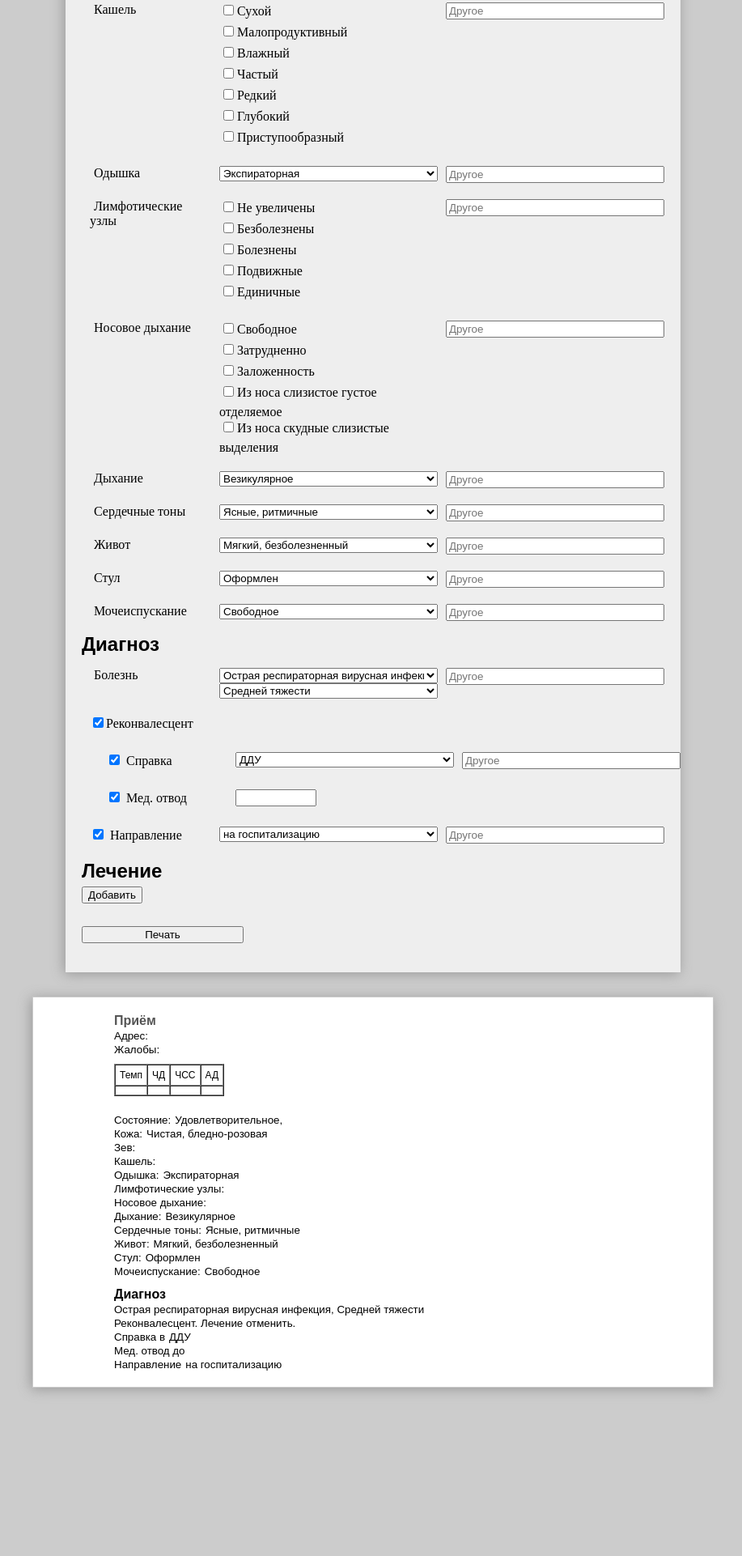
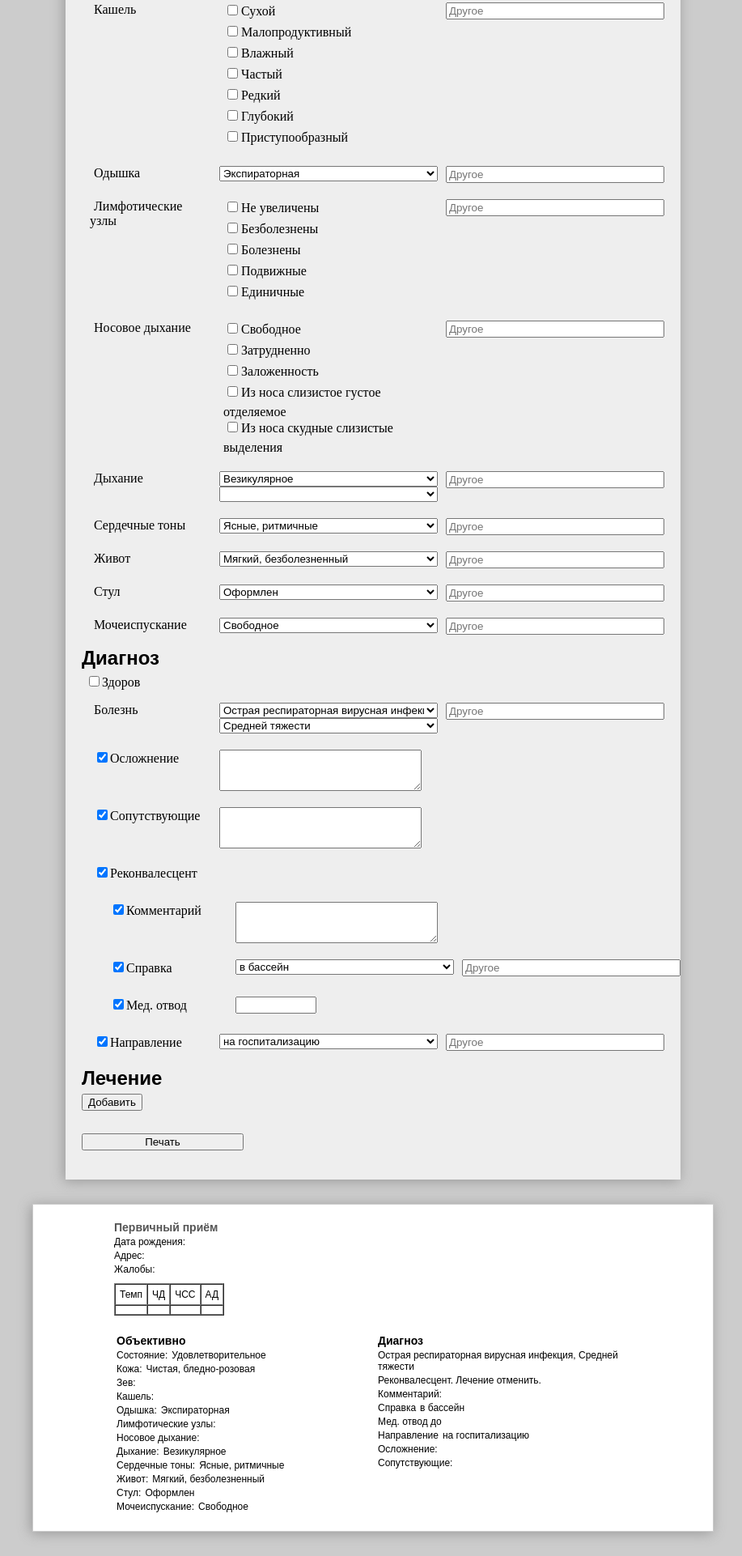
Before and after one commit to zuick/Med-card-generator, a plain HTML site: page index.html in a window 1280 px wide. Shown: the part 552-2474 px from the top of the page at 81% size, without its empty margins (179-1096 px from the left). Before the commit the page ends 2296 px from the top, so only its background shows below. Drawn offline with Linux system fonts and the light colour scheme.

Commit message:
0.8 bug fix

```diff
--- a/css/param-box.css
+++ b/css/param-box.css
@@ -7,6 +7,7 @@
 .param-box input { margin-bottom: 10px; }
 .param-box input.small{ width: 50px; margin-right: 10px; }
 .param-box input.middle{ margin:0; width: 100px; }
+.param-box input.middle.large { margin:0; width: 350px; }
 .param-box input.standart{ margin:0; width: 200px; }
 .param-box input.large{ margin:0; width: 500px; }
 .param-box table.parameters input.custom-input{ margin:0; width: 270px; }
@@ -20,13 +21,10 @@
 .param-box table.lechenie td input[type=button] { margin: 10px 0; }
 .param-box table.lechenie { border-spacing: 0; }
 .param-box .checkboxes input { width: 15px; }
-
+.param-box .checkboxes label { display: block; }
+.param-box textarea { width: 250px; }
 .param-box table.parameters { border-spacing: 0px; }
 .param-box table.parameters td { border-bottom: 1 dotted #777; vertical-align: top; padding: 10px 0 10px 10px; min-width: 150px; }
-
 .param-box .sub { padding-left: 20px; }
 .param-box .date-wrapper { float: right; }
-@media print{
-    div.param-box { display: none; }
-    .text-box { width: 100%; padding: 0; margin: 0; border: 0; border-bottom: 1px solid #CCC; height: 50%;}
-}
+@media print{ div.param-box { display: none; } }
--- a/css/text-box.css
+++ b/css/text-box.css
@@ -11,23 +11,21 @@
 
 .text-box{ background-color: #FFF; }
 .text-box  .date,
-.text-box h1 { font-size: 12pt; color: #555; margin: 0; }
-.text-box h2{ font-size: 12pt; margin: 0; }
+.text-box h1 { font-size: 14px; color: #555; margin: 0; }
+.text-box h2{ font-size: 14px; margin: 0; }
 .text-box p { margin: 2px 0 2px 0; }
 .text-box div {
-    margin: 0;
-    margin-right: 5px;
     font-family:arial;
-    font-size: 10pt;
+    font-size: 12px;
+    margin: 3px 0 0 0;
 }
 .text-box div pre {
     margin: 0;
     margin-right: 5px;
     display: inline;
     font-family:arial;
-    font-size: 10pt;
+    font-size: 12px;
 }
-.text-box div { margin: 2px 0 0 0; }
 .text-box  .date {
     display: inline;
     float: right;
@@ -35,3 +33,9 @@
 }
 .text-box div.separator { height: 10px; }
 .text-box div.small { font-size: 9pt; }
+
+.text-box table.result td{ vertical-align: top; width: 50%; }
+.text-box table.result { width: 90%; }
+@media print{
+    .text-box { width: 90%; padding: 0 50px 0 50px; margin: 0; border: 0; height: 0;}
+}
--- a/index.html
+++ b/index.html
@@ -1,6 +1,6 @@
 <HTML>
     <HEAD>
-	    <TITLE>Шаблонизатор медицинских карт v0.7</TITLE>
+	<TITLE>Шаблонизатор медицинских карт v0.8</TITLE>
 	<meta http-equiv="content-type" content="text/html; charset=utf-8"/>
 	<LINK href="css/style.css" rel="stylesheet" type="text/css">
 	<LINK href="css/text-box.css" rel="stylesheet" type="text/css">
@@ -16,12 +16,15 @@
 	    <form action="#" id="params">
 		<h1>Заголовок</h1>
 		<div class="row-720">
-		    <label for="priem">Приём</label><input id="priem" type="radio" name="type" value="Приём" checked/>
-		    <label for="vysov">Вызов</label><input id="vysov" type="radio" name="type" value="Вызов" >
+		    <label for="priem">Первичный приём<input id="per-priem" type="radio" name="type" value="Первичный приём" checked/></label>
+		    <label for="priem">Повторный приём<input id="pov-priem" type="radio" name="type" value="Повторный приём"/></label>
+		    <label for="vysov">Вызов<input id="vysov" type="radio" name="type" value="Вызов" ></label>
+		    <label for="aktivno">Активно<input id="aktivno" type="radio" name="type" value="Активно" ></label>
 		    <div class="date-wrapper"><label for="date">Дата</label><input id="date" type="text" class="middle" /></div>
 		</div>
 		<div class="row-720">
-		    <label for="name">ФИО</label><input id="name" type="text" class="large"/>
+		    <label for="name">ФИО</label><input id="name" type="text" class="middle large"/>
+		    <div class="date-wrapper"><label for="person-date">Дата рождения</label><input id="person-date" type="text" class="middle" /></div>
 		</div>
 		<div class="row-720">
 		    <label for="adres">Адрес</label><input class="large" id="adres" type="text"/>
@@ -72,11 +75,11 @@
 			<td><label for="zev">Зев</label></td>
 			<td>
 			    <div id="zev" class="checkboxes" >
-					    <div><input type="checkbox" value="Умеренно-гиперемирован" >Умеренно-гиперемирован</input></div>
-					    <div><input type="checkbox" value="Ярко-гиперемирован" >Ярко-гиперемирован</input></div>
-					    <div><input type="checkbox" value="Зернистость задней стенки глотки" >Зернистость задней стенки глотки</input></div>
-					    <div><input type="checkbox" value="Слизь по задней стенке глотки" >Слизь по задней стенке глотки</input></div>
-					    <div><input type="checkbox" value="Чистый, розовый" >Чистый, розовый</input></div>
+				<label><input type="checkbox" value="Умеренно-гиперемирован" />Умеренно-гиперемирован</label>
+				<label><input type="checkbox" value="Ярко-гиперемирован" />Ярко-гиперемирован</label>
+				<label><input type="checkbox" value="Зернистость задней стенки глотки" />Зернистость задней стенки глотки</label>
+				<label><input type="checkbox" value="Слизь по задней стенке глотки" />Слизь по задней стенке глотки</label>
+				<label><input type="checkbox" value="Чистый, розовый" />Чистый, розовый</label>
 			    </div>
 			</td>
 		    </tr>
@@ -84,13 +87,13 @@
 			<td><label for="kash">Кашель</label></td>
 			<td>
 			    <div id="kash" class="checkboxes">
-					    <div><input type="checkbox" value="Сухой" >Сухой</input></div>
-					    <div><input type="checkbox" value="Малопродуктивный" >Малопродуктивный</input></div>
-					    <div><input type="checkbox" value="Влажный" >Влажный</input></div>
-					    <div><input type="checkbox" value="Частый" >Частый</input></div>
-					    <div><input type="checkbox" value="Редкий" >Редкий</input></div>
-					    <div><input type="checkbox" value="Глубокий" >Глубокий</input></div>
-					    <div><input type="checkbox" value="Приступообразный" >Приступообразный</input></div>
+				<label><input type="checkbox" value="Сухой" />Сухой</label>
+				<label><input type="checkbox" value="Малопродуктивный" />Малопродуктивный</label>
+				<label><input type="checkbox" value="Влажный" />Влажный</label>
+				<label><input type="checkbox" value="Частый" />Частый</label>
+				<label><input type="checkbox" value="Редкий" />Редкий</label>
+				<label><input type="checkbox" value="Глубокий" />Глубокий</label>
+				<label><input type="checkbox" value="Приступообразный" />Приступообразный</label>
 			    </div>
 			</td>
 		    </tr>
@@ -107,11 +110,11 @@
 			<td><label for="limf">Лимфотические узлы</label></td>
 			<td>
 			    <div id="limf" class="checkboxes">
-					    <div><input type="checkbox" value="Не увеличены" >Не увеличены</input></div>
-					    <div><input type="checkbox" value="Безболезнены" >Безболезнены</input></div>
-					    <div><input type="checkbox" value="Болезнены" >Болезнены</input></div>
-					    <div><input type="checkbox" value="Подвижные" >Подвижные</input></div>
-					    <div><input type="checkbox" value="Единичные" >Единичные</input></div>
+				<label><input type="checkbox" value="Не увеличены" />Не увеличены</label>
+				<label><input type="checkbox" value="Безболезнены" />Безболезнены</label>
+				<label><input type="checkbox" value="Болезнены" />Болезнены</label>
+				<label><input type="checkbox" value="Подвижные" />Подвижные</label>
+				<label><input type="checkbox" value="Единичные" />Единичные</label>
 			    </div>
 			</td>
 		    </tr>
@@ -119,29 +122,36 @@
 			<td><label for="nosd">Носовое дыхание</label></td>
 			<td>
 			    <div id="nosd" class="checkboxes">
-					    <div><input type="checkbox" value="Свободное" >Свободное</input></div>
-					    <div><input type="checkbox" value="Затрудненно" >Затрудненно</input></div>
-					    <div><input type="checkbox" value="Заложенность" >Заложенность</input></div>
-					    <div><input type="checkbox" value="Из носа слизистое густое отделяемое" >Из носа слизистое густое отделяемое</input></div>
-					    <div><input type="checkbox" value="Из носа скудные слизистые выделения" >Из носа скудные слизистые выделения</input></div>
+				<label><input type="checkbox" value="Свободное" />Свободное</label>
+				<label><input type="checkbox" value="Затрудненно" />Затрудненно</label>
+				<label><input type="checkbox" value="Заложенность" />Заложенность</label>
+				<label><input type="checkbox" value="Из носа слизистое густое отделяемое" />Из носа слизистое густое отделяемое</label>
+				<label><input type="checkbox" value="Из носа скудные слизистые выделения" />Из носа скудные слизистые выделения</label>
 			    </div>
 			</td>
 		    </tr>
 		    <tr>
 			<td><label for="dyha">Дыхание</label></td>
-			    <td><select id="dyha" >
+			<td>
+			    <select id="dyha">
 				<option>Везикулярное</option>
 				<option>Пуэрильное</option>
-				    <option>Жёсткое, хрипы мелкопузырчатые</option>
-				    <option>Жёсткое, хрипы влажные, мелкопузырчатые</option>
-				    <option>Жёсткое, хрипы влажные</option>
-				    <option>Жёсткое, хрипы сухие</option>
-				    <option>Жёсткое, хрипы сухие, свистящие</option>
-				    <option>Жёсткое, хрипы свистящие</option>
-				    <option>Жёсткое, хрипы крепитирующие</option>
-				    <option>Жёсткое, хрипы единичные сухие</option>
-				    <option>Жёсткое, хрипы единичные влажные</option>
-			    </select></td>
+				<option>Жёсткое</option>
+			    </select>
+			    <select  id="dyha-stepen">
+				<option></option>
+				<option>хрипов нет</option>
+				<option>хрипы мелкопузырчатые</option>
+				<option>хрипы влажные мелкопузырчатые</option>
+				<option>хрипы влажные</option>
+				<option>хрипы сухие</option>
+				<option>хрипы сухие свистящие</option>
+				<option>хрипы свистящие</option>
+				<option>хрипы крепитирующие</option>
+				<option>хрипы единичные сухие</option>
+				<option>хрипы единичные влажные</option>
+			    </select>
+			</td>
 		    </tr>
 		    <tr>
 			<td><label for="serd">Сердечные тоны</label></td>
@@ -179,6 +189,8 @@
 
 		<h1>Диагноз</h1>
 
+		<label><input id="diagnoz-zdorov" type="checkbox" name="diagnoz-zdorov"/>Здоров</label>
+		<div id="diagnoz-ne-zdorov">
 		    <table class="parameters">
 			<tbody>
 			    <tr>
@@ -204,30 +216,75 @@
 			    </tr>
 			    <tr>
 				<td>
-				<div><input id="reconv" type="checkbox" name="reconv" checked/>Реконвалесцент</div>
+				    <label><input type="checkbox" name="oslojn" checked/>Осложнение</label>
+				</td>
+				<td>
+				    <textarea id="oslojn" rows="3"></textarea>
+				</td>
+			    </tr>
+			    <tr>
+				<td>
+				    <label><input type="checkbox" name="soput" checked/>Сопутствующие</label>
+				</td>
+				<td>
+				    <textarea id="soput" rows="3"></textarea>
+				</td>
+			    </tr>
+			    <tr>
+				<td>
+				    <label><input id="zdorov-reconv" type="checkbox" name="zdorov-reconv" checked/>Реконвалесцент</label>
 				</td>
 			    </tr>
 			</tbody>
 		    </table>
-		<div id="zdorov" class="sub">
-		    <div class="row-720"><label for="yavka-comment">Комментарий</label><input id="yavka-comment" type="text" class="large" /></div>
-		    <div class="row-720"><label for="yavka">Явка</label><input id="yavka" type="text" class="middle" /></div>
-		</div>
 		    <div id="ne-zdorov" class="sub">
 			<table class="parameters">
 			    <tbody>
 				<tr>
-				<td><input type="checkbox" name="uchrejd" checked/><label for="uchrejd">Справка</label></td>
+				    <td>
+					<label><input type="checkbox" name="ne-zdorov-comment" checked/>Комментарий</label>
+				    </td>
+				    <td>
+					<textarea id="ne-zdorov-comment" rows="3"></textarea>
+				    </td>
+				</tr>
+				<tr>
+				    <td><label><input type="checkbox" name="yavka" checked/>Явка</label></td>
+				    <td>
+					<input id="yavka" type="text" class="middle" />
+				    </td>
+				</tr>
+			    </tbody>
+			</table>
+		    </div>
+		    <div id="zdorov" class="sub">
+			<table class="parameters">
+			    <tbody>
+				<tr>
+				    <td>
+					<label><input type="checkbox" name="zdorov-comment" checked/>Комментарий</label>
+				    </td>
+				    <td>
+					<textarea id="zdorov-comment" rows="3"></textarea>
+				    </td>
+				</tr>
+				<tr>
+				    <td><label><input type="checkbox" name="uchrejd" checked/>Справка</label></td>
 				    <td>
 					<select id="uchrejd" >
-					<option>ДДУ</option>
-					<option>Школа</option>
-					<option>Техникум</option>
+					    <option>в бассейн</option>
+					    <option>в муз. школу</option>
+					    <option>в худ. школу</option>
+					    <option>в спорт. секцию</option>
+					    <option>в худ. гимнастику</option>
+					    <option>в ДДУ</option>
+					    <option>в школу</option>
+					    <option>в техникум</option>
 					</select>
 				    </td>
 				</tr>
 				<tr>
-				<td><input type="checkbox" name="med-otvod" checked/><label for="med-otvod">Мед. отвод</label></td>
+				    <td><label><input type="checkbox" name="med-otvod" checked/>Мед. отвод</label></td>
 				    <td>
 					<input id="med-otvod" type="text" class="middle" />
 				    </td>
@@ -238,7 +295,7 @@
 		    <table class="parameters">
 			<tbody>
 			    <tr>
-				<td><input type="checkbox" name="napravl" checked/><label for="napravl">Направление</label></td>
+				<td><label><input type="checkbox" name="napravl" checked/>Направление</label></td>
 				<td>
 				    <select id="napravl" >
 					<option>на госпитализацию</option>
@@ -246,6 +303,17 @@
 					<option>на общий анализ крови</option>
 					<option>на общий анализ мочи</option>
 				    </select>
+				</td>
+			    </tr>
+			</tbody>
+		    </table>
+		</div>
+		<table class="parameters" id="yavka-zdorov-section">
+		    <tbody>
+			<tr>
+			    <td><label><input type="checkbox" name="yavka-zdorov" checked/>Явка</label></td>
+			    <td>
+				<input id="yavka-zdorov" type="text" class="middle" />
 			    </td>
 			</tr>
 		    </tbody>
@@ -263,6 +331,8 @@
 	    <div id="date-p" class="date"></div>
 	    <h1 id="type-p"></h1>
 	    <h2 id="name-p"></h2>
+	    <div id="person-date-p"></div>
+	    <div id="aktivno-p"></div>
 	    <div id="adres-p"></div>
 	    <div id="jalob-p"></div>
 	    <table class="info" border="1">
@@ -284,6 +354,11 @@
 
 	    <div class="separator"></div>
 
+	    <table class="result">
+		<tbody>
+		    <tr>
+			<td>
+			    <h2>Объективно</h2>
 			    <div id="state-p"></div>
 			    <div id="skin-p"></div>
 			    <div id="zev-p"></div>
@@ -296,19 +371,34 @@
 			    <div id="jivo-p"></div>
 			    <div id="stul-p"></div>
 			    <div id="moch-p"></div>
-	    <div id="yavka-p"></div>
-
-	    <div class="separator"></div>
-
+			</td>
+			<td>
 			    <h2>Диагноз</h2>
+			    <div id="diagnoz-ne-zdorov-p">
 				<div id="bolezn-p"></div>
 				<div id="bolezn-stepen-p"></div>
-	    <div id="reconv-p"></div>
-	    <div id="reconv-detail-p">
+				<div id="zdorov-p"></div>
+				<div id="zdorov-detail-p">
+				    <div id="zdorov-comment-p"></div>
 				    <div id="uchrejd-p"></div>
 				    <div id="med-otvod-p"></div>
 				</div>
+				<div id="ne-zdorov-detail-p">
+				    <div id="ne-zdorov-comment-p"></div>
+				    <div id="yavka-p"></div>
+				</div>
 				<div id="napravl-p"></div>
+				<div id="oslojn-p"></div>
+				<div id="soput-p"></div>
+			    </div>
+			    <div id="diagnoz-zdorov-section-p">
+				<div id="diagnoz-zdorov-p"></div>
+				<div id="yavka-zdorov-p"></div>
+			    </div>
+			</td>
+		    </tr>
+		</tbody>
+	    </table>
 	</div>
     </BODY>
 </HTML>
--- a/js/generator.js
+++ b/js/generator.js
@@ -1,12 +1,15 @@
 $(document).ready(function(){
 	generate();
 	initialization();
+});
+$('body').live('click', function(){
+    generate();
 });
 
 function initialization(){
 	// добавить тестовое поле "Другое"
 	$('.param-box table.parameters select').each(function(){
-		if( this.id != 'state-level' && this.id != 'bolezn-stepen'){
+		if( this.id != 'state-level' && this.id != 'bolezn-stepen' && this.id != 'dyha-stepen'){
 			add_custom_input( this );
 		}
 	});
@@ -23,7 +26,9 @@ function initialization(){
 	// добавить выбор даты
 	$('#date').simpleDatepicker();
 	$('#yavka').simpleDatepicker();
+	$('#yavka-zdorov').simpleDatepicker();
 	$('#med-otvod').simpleDatepicker();
+	$('#person-date').simpleDatepicker();
 }
 
 function add_custom_input( field_id, td_tag ){
@@ -50,7 +55,7 @@ function fill_from_checkboxes( field_id, field_name, separator ){
 	if( custom_input_empty( field_id ) ){
 		var is_first = true;
 		$(p_field_id).html( '<pre>' + field_name + separator + '</pre>' );
-		$('#' + field_id + ' div input').each( function() {
+		$('#' + field_id + ' input').each( function() {
 			if( this.checked ){
 				if( is_first ){
 					$(p_field_id).html( $(p_field_id).html() + $(this).val() );
@@ -63,8 +68,6 @@ function fill_from_checkboxes( field_id, field_name, separator ){
 	}else{
 		$(p_field_id).html( '<pre>' + field_name + separator + '</pre>' + get_custom_input_val( field_id ));
 	}
-
-
 }
 
 function fill_from_select( field_id, field_name, separator ){
@@ -78,7 +81,10 @@ function fill_from_select( field_id, field_name, separator ){
 
 function fill_from_double_select( id_main, id_second, field_name, separator ){
 	var addition = '';
-	addition = ( custom_input_empty( id_main ) ) ? ($('#' + id_main).val() + ', ' + $('#' + id_second).val()) : get_custom_input_val( id_main );
+	if( '' != $('#' + id_second).val() )
+	    addition = ( custom_input_empty( id_main ) ) ? ($('#' + id_main).val() + ', ' + $('#' + id_second).val()) : get_custom_input_val( id_main );
+	else
+	    addition = ( custom_input_empty( id_main ) ) ? ($('#' + id_main).val()) : get_custom_input_val( id_main );
 
 	if( '' != field_name )
 	    $('#' + id_main + '-p').html( '<pre>' + field_name + separator + '</pre>' + addition );
@@ -90,7 +96,14 @@ function fill_from_double_select( id_main, id_second, field_name, separator ){
 function fill_from_input( field_id, field_name, separator ){
 	fill_from_select( field_id, field_name, separator );
 }
-
+function fill_from_textarea( field_id, field_name, separator ){
+	var addition = '';
+	addition =  $('#' + field_id).val();
+	if( '' != field_name )
+	    $('#' + field_id + '-p').html( '<pre>' + field_name + separator + '</pre>' + addition);
+	else
+	    $('#' + field_id + '-p').html( addition );
+}
 function fill_from_radiobutton( field_id, field_name ){
 	$('#' + field_id + '-p').text($(':radio[name=' + field_id + ']').filter(":checked").val());
 }
@@ -110,20 +123,29 @@ function fill_not_nes_select( field_id, field_name, separator ){
 	$('#' + field_id + '-p').css( 'display', 'none');
     }
 }
+function fill_not_nes_textarea( field_id, field_name, separator ){
+    if($('input[name=' + field_id + ']').prop('checked')){
+	fill_from_textarea( field_id, field_name, separator);
+	$('#' + field_id + '-p').css( 'display', 'block');
+    }else{
+	$('#' + field_id + '-p').css( 'display', 'none');
+    }
+}
 // генерация текста справки
 function generate(){
     fill_from_radiobutton( 'type', '' );
     fill_from_input( 'date', '', '');
+    fill_from_input( 'person-date', 'Дата рождения', ':');
     fill_from_input( 'temp', '', '');
     fill_from_input( 'chd', '', '');
     fill_from_input( 'chss', '', '');
     fill_from_input( 'ad', '', '');
     fill_from_input( 'adres', 'Адрес', ':');
     fill_from_input( 'jalob', 'Жалобы', ':');
-    fill_from_select( 'name', '', '');
+    fill_from_input( 'name', '', '');
     fill_from_double_select( 'state', 'state-level', 'Состояние', ':');
     fill_from_select( 'skin', 'Кожа', ':');
-    fill_from_select( 'dyha', 'Дыхание', ':');
+    fill_from_double_select( 'dyha', 'dyha-stepen', 'Дыхание', ':');
     fill_from_select( 'serd', 'Сердечные тоны', ':');
     fill_from_select( 'jivo', 'Живот', ':');
     fill_from_select( 'stul', 'Стул', ':');
@@ -135,26 +157,62 @@ function generate(){
     fill_from_checkboxes('nosd', 'Носовое дыхание', ':');
     fill_from_double_select( 'bolezn', 'bolezn-stepen', '', '');
 
-    if($('input[name=reconv]').prop('checked')){
+    // Диагноз - здоров
+    if($('input[name=diagnoz-zdorov]').prop('checked')){
+	$('#diagnoz-ne-zdorov').css('display', 'none');
+	$('#diagnoz-ne-zdorov-p').css('display', 'none');
+
+	$('#yavka-zdorov-section').css('display', 'block');
+	$('#diagnoz-zdorov-section-p').css('display', 'block');
+
+	$('#diagnoz-zdorov-p').text("Здоров");
+
+    }else{
+	$('#diagnoz-ne-zdorov').css('display', 'block');
+	$('#diagnoz-ne-zdorov-p').css('display', 'block');
+
+	$('#yavka-zdorov-section').css('display', 'none');
+	$('#diagnoz-zdorov-section-p').css('display', 'none');
+    }
+    // реконвалесцент
+    if($('input[name=zdorov-reconv]').prop('checked')){
+	$('#ne-zdorov').css('display', 'none');
+	$('#zdorov').css('display', 'block');
+
+	$('#zdorov-p').text("Реконвалесцент. Лечение отменить.");
+
+	$('#zdorov-detail-p').css('display', 'block');
+	$('#ne-zdorov-detail-p').css('display', 'none');
+    }else{
 	$('#ne-zdorov').css('display', 'block');
 	$('#zdorov').css('display', 'none');
 
-	$('#reconv-p').text("Реконвалесцент. Лечение отменить.");
+	if( $('input#per-priem').prop('checked') || $('input#vysov').prop('checked')) $('#zdorov-p').text("");
+	else $('#zdorov-p').text("Лечение продлить.");
 
-	$('#reconv-detail-p').css('display', 'block');
-    }else{
-	$('#ne-zdorov').css('display', 'none');
-	$('#zdorov').css('display', 'block');
-
-	$('#reconv-p').text("Лечение продлить.");
-	$('#reconv-detail-p').css('display', 'none');
+	$('#zdorov-detail-p').css('display', 'none');
+	$('#ne-zdorov-detail-p').css('display', 'block');
     }
-    fill_not_nes_select( 'med-otvod', 'Мед. отвод до', '' );
-    fill_not_nes_select( 'uchrejd', 'Справка в', '' );
-    fill_not_nes_select( 'napravl', 'Направление', '');
 
     // некоторые необязательные поля
+
+    fill_not_nes_select( 'med-otvod', 'Мед. отвод до', '' );
+    fill_not_nes_select( 'uchrejd', 'Справка', '' );
+    fill_not_nes_select( 'napravl', 'Направление', '');
+    fill_not_nes_select( 'yavka', 'Явка', ':');
+    fill_not_nes_select( 'yavka-zdorov', 'Явка', ':');
+    fill_not_nes_textarea( 'oslojn', 'Осложнение', ':');
+    fill_not_nes_textarea( 'soput', 'Сопутствующие', ':');
+    fill_not_nes_textarea( 'zdorov-comment', 'Комментарий', ':');
+    fill_not_nes_textarea( 'ne-zdorov-comment', 'Комментарий', ':');
+
     update_not_nes_inputs('uchrejd');
     update_not_nes_inputs('napravl');
+    update_not_nes_inputs('oslojn');
     update_not_nes_inputs('med-otvod');
+    update_not_nes_inputs('yavka');
+    update_not_nes_inputs('yavka-zdorov');
+    update_not_nes_inputs('soput');
+    update_not_nes_inputs('zdorov-comment');
+    update_not_nes_inputs('ne-zdorov-comment');
 }
```
Also changed, not shown: js/jquery-calendar.js. Lines whose indentation alone changed are shown as unchanged.
